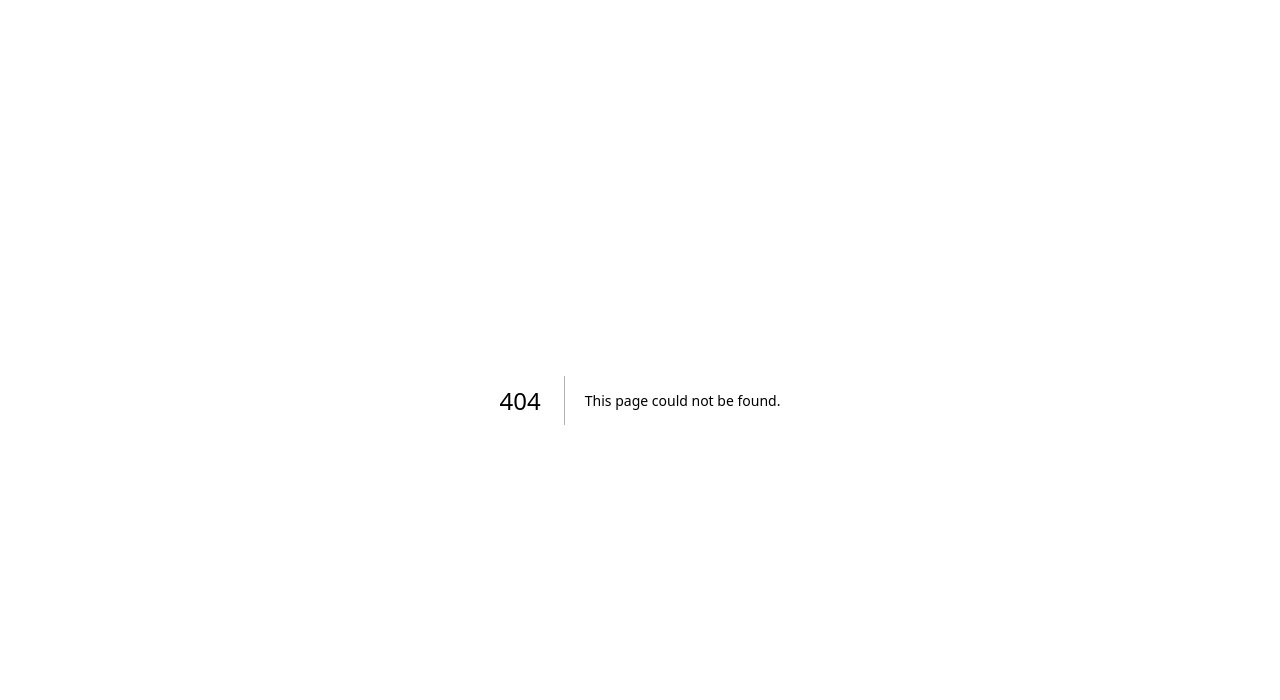
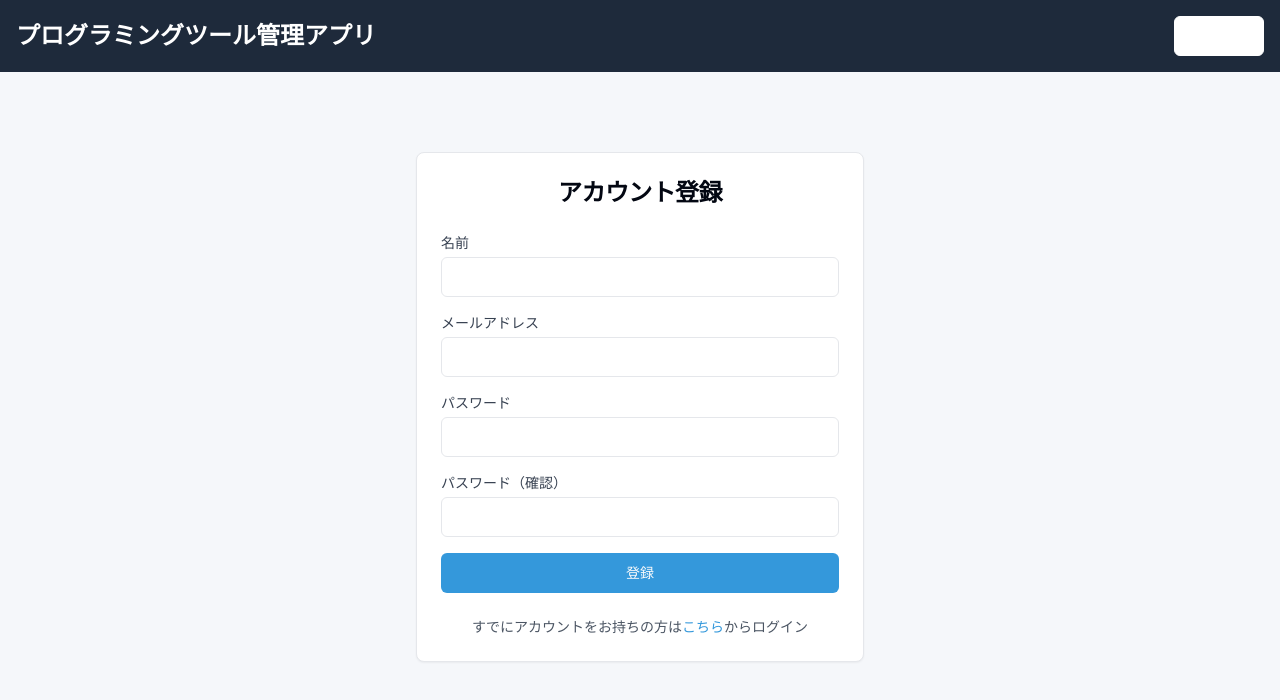
Before and after one commit to kanadomekei/tools-manager-app, a Next.js app in the folder frontend/: page /register in a window 1280 px wide. Before the commit this address had no page. Shown: the top 700 px of the page. Built offline with nearby package versions, Linux system fonts and the light colour scheme.

Commit message:
ログイン画面とアカウント登録画面を追加

```diff
--- /dev/null
+++ b/frontend/src/app/login/page.tsx
@@ -0,0 +1,74 @@
+'use client';
+
+import React, { useState } from 'react';
+import { Button } from "@/components/ui/button";
+import { Input } from "@/components/ui/input";
+import { Card, CardHeader, CardContent, CardFooter, CardTitle } from "@/components/ui/card";
+import Link from 'next/link';
+import { useRouter } from 'next/navigation';
+import Header from '@/components/Header';
+
+export default function Login() {
+  const [email, setEmail] = useState('');
+  const [password, setPassword] = useState('');
+  const router = useRouter();
+
+  const handleLogin = (e: React.FormEvent) => {
+    e.preventDefault();
+    // ここでログイン処理を実装します
+    console.log('ログイン処理:', email, password);
+    // ログイン成功後、ホーム画面にリダイレクト
+    router.push('/');
+  };
+
+  return (
+    <div className="min-h-screen bg-[#F5F7FA]">
+      <Header />
+      <div className="flex items-center justify-center pt-20">
+        <Card className="w-full max-w-md">
+          <CardHeader>
+            <CardTitle className="text-2xl font-bold text-center">ログイン</CardTitle>
+          </CardHeader>
+          <CardContent>
+            <form onSubmit={handleLogin} className="space-y-4">
+              <div>
+                <label htmlFor="email" className="block text-sm font-medium text-gray-700">メールアドレス</label>
+                <Input
+                  type="email"
+                  id="email"
+                  value={email}
+                  onChange={(e) => setEmail(e.target.value)}
+                  required
+                  className="mt-1"
+                />
+              </div>
+              <div>
+                <label htmlFor="password" className="block text-sm font-medium text-gray-700">パスワード</label>
+                <Input
+                  type="password"
+                  id="password"
+                  value={password}
+                  onChange={(e) => setPassword(e.target.value)}
+                  required
+                  className="mt-1"
+                />
+              </div>
+              <Button type="submit" className="w-full bg-[#3498DB] hover:bg-[#2980B9]">
+                ログイン
+              </Button>
+            </form>
+          </CardContent>
+          <CardFooter className="justify-center">
+            <p className="text-sm text-gray-600">
+              アカウントをお持ちでない方は
+              <Link href="/register" className="text-[#3498DB] hover:underline">
+                こちら
+              </Link>
+              から登録
+            </p>
+          </CardFooter>
+        </Card>
+      </div>
+    </div>
+  );
+}
--- /dev/null
+++ b/frontend/src/app/register/page.tsx
@@ -0,0 +1,102 @@
+'use client';
+
+import React, { useState } from 'react';
+import { Button } from "@/components/ui/button";
+import { Input } from "@/components/ui/input";
+import { Card, CardHeader, CardContent, CardFooter, CardTitle } from "@/components/ui/card";
+import Link from 'next/link';
+import { useRouter } from 'next/navigation';
+import Header from '@/components/Header';
+
+export default function Register() {
+  const [name, setName] = useState('');
+  const [email, setEmail] = useState('');
+  const [password, setPassword] = useState('');
+  const [confirmPassword, setConfirmPassword] = useState('');
+  const router = useRouter();
+
+  const handleRegister = (e: React.FormEvent) => {
+    e.preventDefault();
+    if (password !== confirmPassword) {
+      alert('パスワードが一致しません');
+      return;
+    }
+    // ここで登録処理を実装します
+    console.log('登録処理:', name, email, password);
+    // 登録成功後、ログイン画面にリダイレクト
+    router.push('/login');
+  };
+
+  return (
+    <div className="min-h-screen bg-[#F5F7FA]">
+      <Header />
+      <div className="flex items-center justify-center pt-20">
+        <Card className="w-full max-w-md">
+          <CardHeader>
+            <CardTitle className="text-2xl font-bold text-center">アカウント登録</CardTitle>
+          </CardHeader>
+          <CardContent>
+            <form onSubmit={handleRegister} className="space-y-4">
+              <div>
+                <label htmlFor="name" className="block text-sm font-medium text-gray-700">名前</label>
+                <Input
+                  type="text"
+                  id="name"
+                  value={name}
+                  onChange={(e) => setName(e.target.value)}
+                  required
+                  className="mt-1"
+                />
+              </div>
+              <div>
+                <label htmlFor="email" className="block text-sm font-medium text-gray-700">メールアドレス</label>
+                <Input
+                  type="email"
+                  id="email"
+                  value={email}
+                  onChange={(e) => setEmail(e.target.value)}
+                  required
+                  className="mt-1"
+                />
+              </div>
+              <div>
+                <label htmlFor="password" className="block text-sm font-medium text-gray-700">パスワード</label>
+                <Input
+                  type="password"
+                  id="password"
+                  value={password}
+                  onChange={(e) => setPassword(e.target.value)}
+                  required
+                  className="mt-1"
+                />
+              </div>
+              <div>
+                <label htmlFor="confirmPassword" className="block text-sm font-medium text-gray-700">パスワード（確認）</label>
+                <Input
+                  type="password"
+                  id="confirmPassword"
+                  value={confirmPassword}
+                  onChange={(e) => setConfirmPassword(e.target.value)}
+                  required
+                  className="mt-1"
+                />
+              </div>
+              <Button type="submit" className="w-full bg-[#3498DB] hover:bg-[#2980B9]">
+                登録
+              </Button>
+            </form>
+          </CardContent>
+          <CardFooter className="justify-center">
+            <p className="text-sm text-gray-600">
+              すでにアカウントをお持ちの方は
+              <Link href="/login" className="text-[#3498DB] hover:underline">
+                こちら
+              </Link>
+              からログイン
+            </p>
+          </CardFooter>
+        </Card>
+      </div>
+    </div>
+  );
+}
--- a/frontend/src/components/Header.tsx
+++ b/frontend/src/components/Header.tsx
@@ -1,18 +1,41 @@
+'use client';
 import Link from 'next/link';
 import { Button } from "@/components/ui/button";
+import { useRouter } from 'next/navigation';
 
 export default function Header() {
+    const router = useRouter();
+    const isLoggedIn = false; // ここで実際のログイン状態を確認する処理を実装します
+
+    const handleLogout = () => {
+        // ログアウト処理を実装します
+        console.log('ログアウト処理');
+        router.push('/login');
+    };
+
     return (
       <header className="bg-[#1E2A3B] text-white p-4 flex justify-between items-center">
         <Link href="/" className="hover:text-gray-300 transition-colors">
           <h1 className="text-2xl font-bold">プログラミングツール管理アプリ</h1>
         </Link>
+        {isLoggedIn ? (
+          <Button
+            variant="outline"
+            className="text-white border-white hover:bg-[#3498DB] transition-colors"
+            onClick={handleLogout}
+          >
+            ログアウト
+          </Button>
+        ) : (
+          <Link href="/login" passHref>
             <Button
               variant="outline"
               className="text-white border-white hover:bg-[#3498DB] transition-colors"
             >
               ログイン
             </Button>
+          </Link>
+        )}
       </header>
     );
   }
```
Lines whose indentation alone changed are shown as unchanged.
